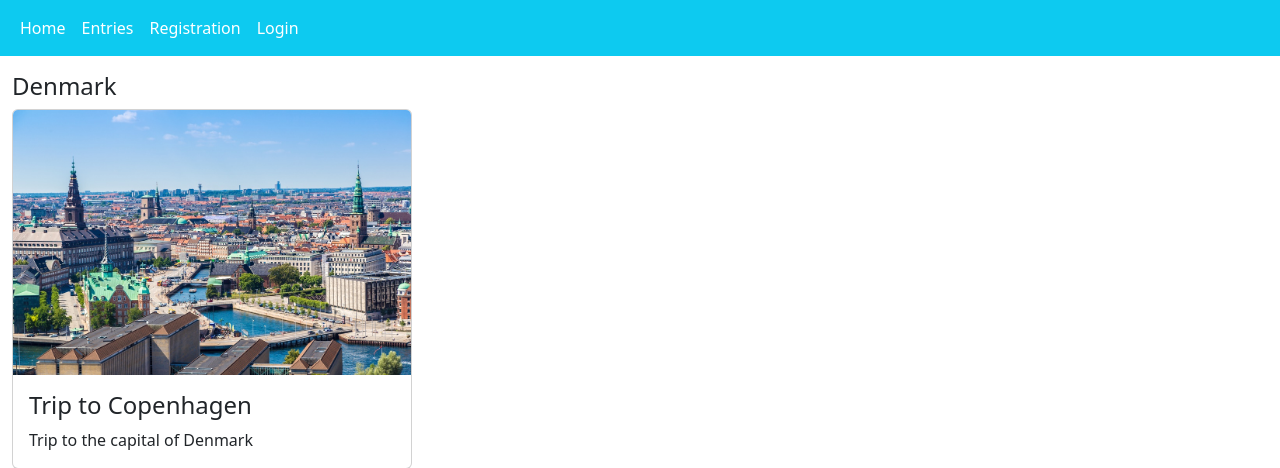
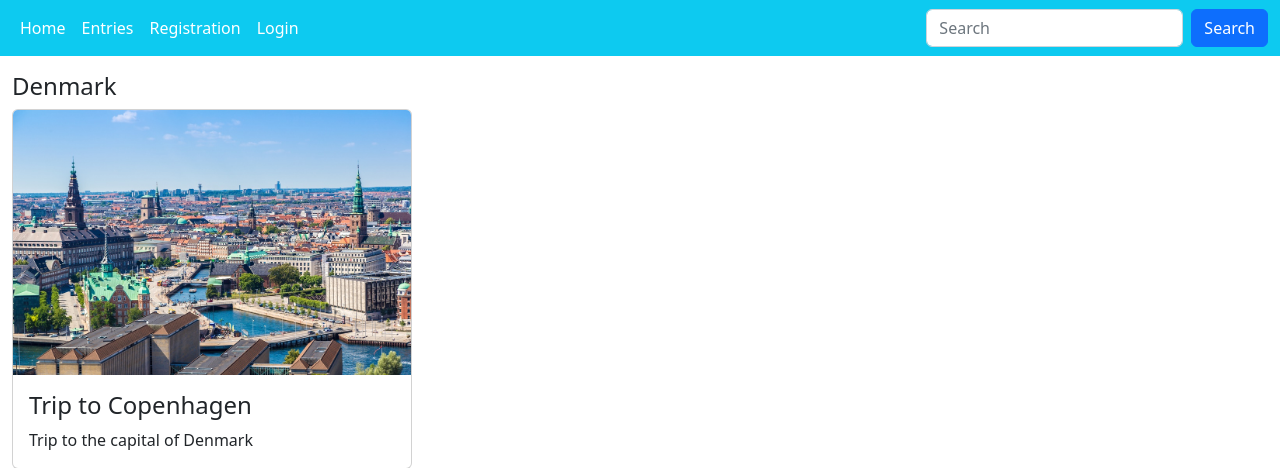
Before and after one commit to Masnauskas/Final-Full-Stack-with-Python-Project, a Django app: page /destinations/2 in a window 1280 px wide. Shown: the top 468 px of the page. Run offline with Django 4.2, Linux system fonts and the light colour scheme; data comes from the database, SQL or seed files in the repository.

Commit message:
search field in base.html

```diff
--- a/mysite/travel_diary/templates/travel_diary/base.html
+++ b/mysite/travel_diary/templates/travel_diary/base.html
@@ -39,6 +39,10 @@
           </li>
           {% endfor %}
         </ul>
+        <form class="d-flex">
+          <input class="form-control me-2" type="text" placeholder="Search" />
+          <button class="btn btn-primary" type="button">Search</button>
+        </form>
       </div>
       {% endblock %}
     </nav>
```
